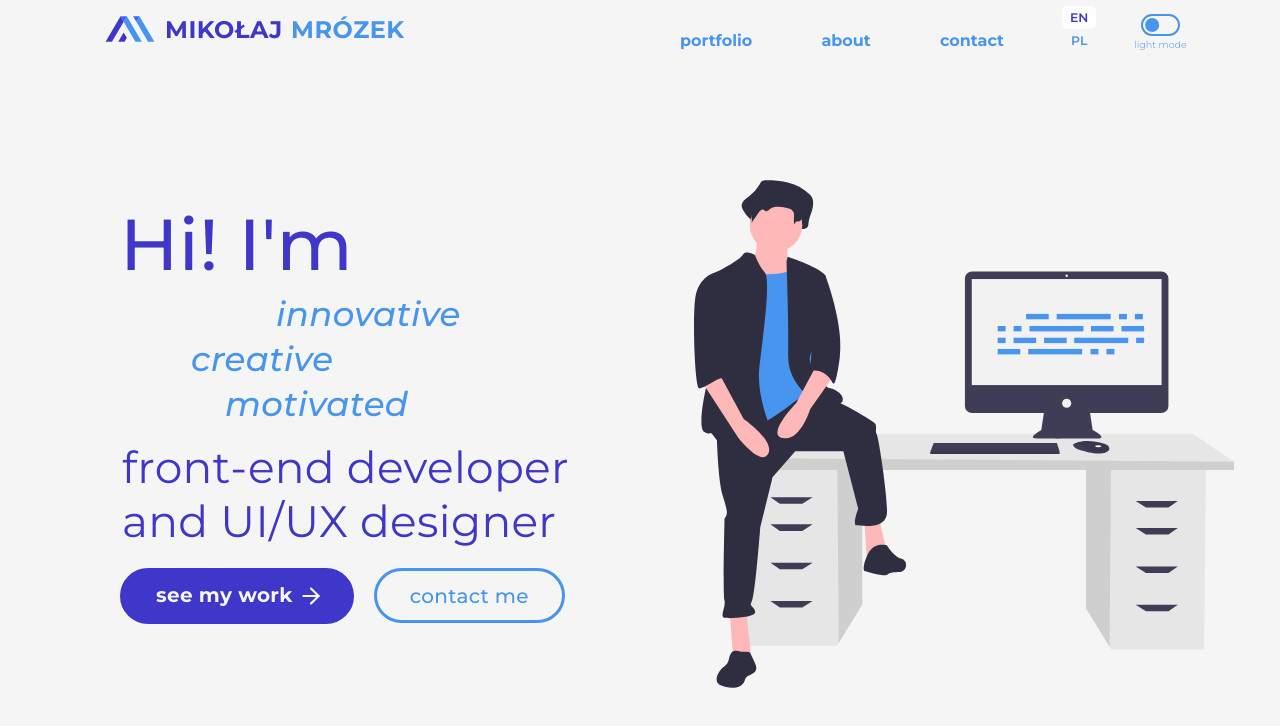
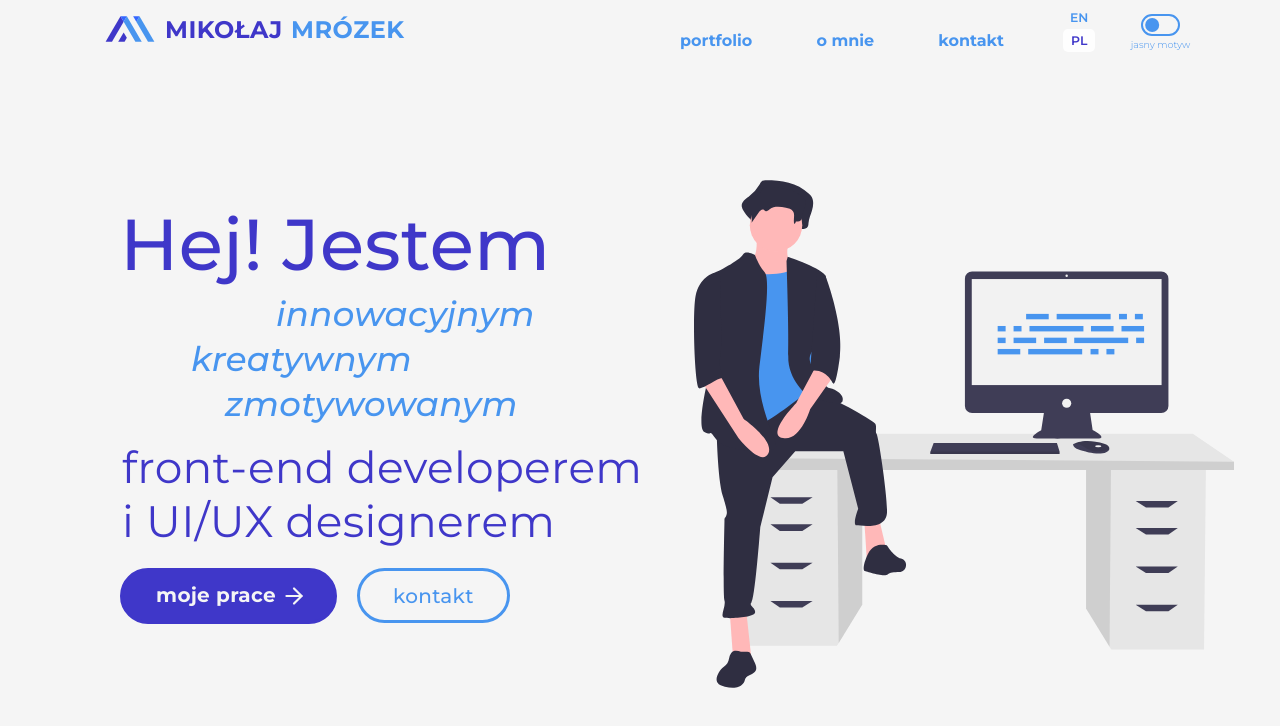
Before and after one commit to Reqill/portfolio-website-2021, a React (Create React App) app: page / in a window 1280 px wide. Shown: the top 726 px of the page. Built offline with nearby package versions, Linux system fonts and the light colour scheme.

Commit message:
set default language to polish

```diff
--- a/src/App.jsx
+++ b/src/App.jsx
@@ -22,7 +22,7 @@ import LogoColor from './media/logoMM-color@SVG.svg'
 
 function App() {
   const [colorTheme, setColorTheme] = useState('light')
-  const [language, setLanguage] = useState('EN')
+  const [language, setLanguage] = useState('PL')
   const [screen, setScreen] = useState(null)
   const [colorScheme, setColorScheme] = useState(null)
   //TODO: integrate cookies
```
